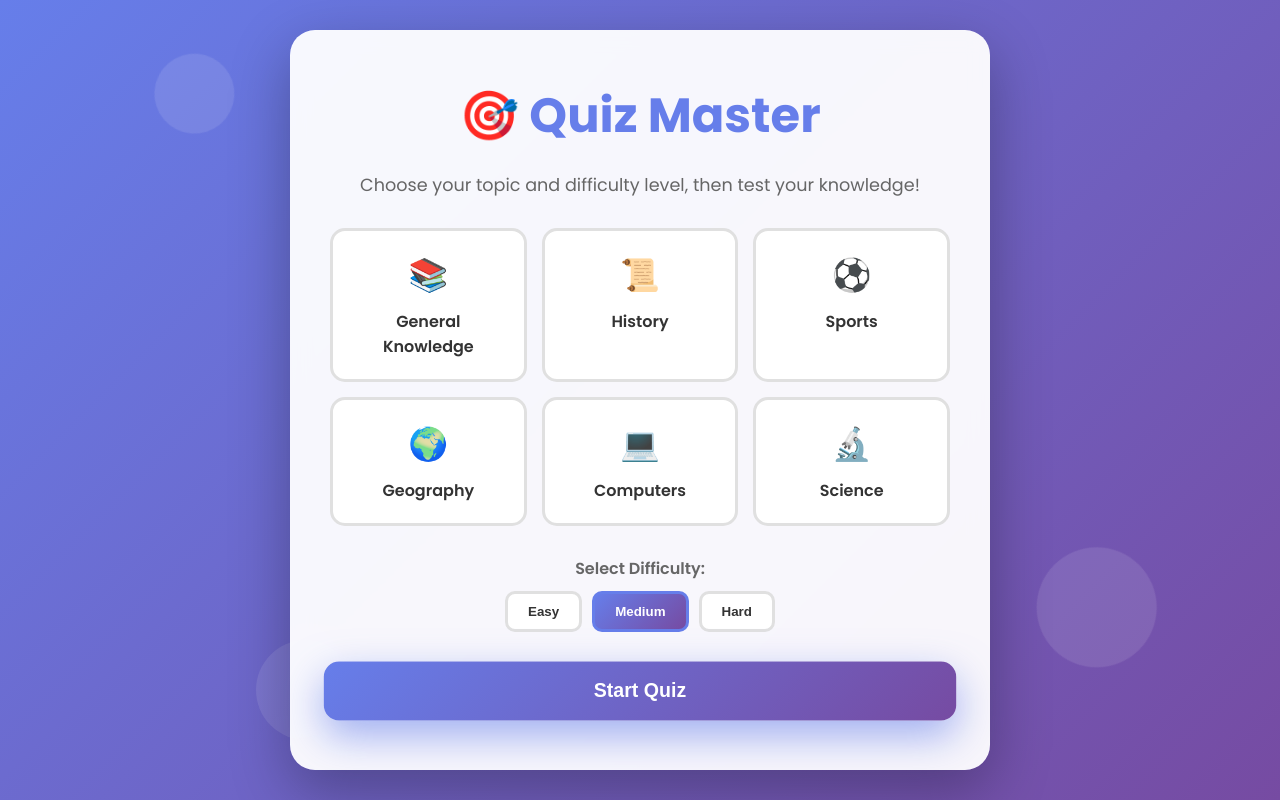
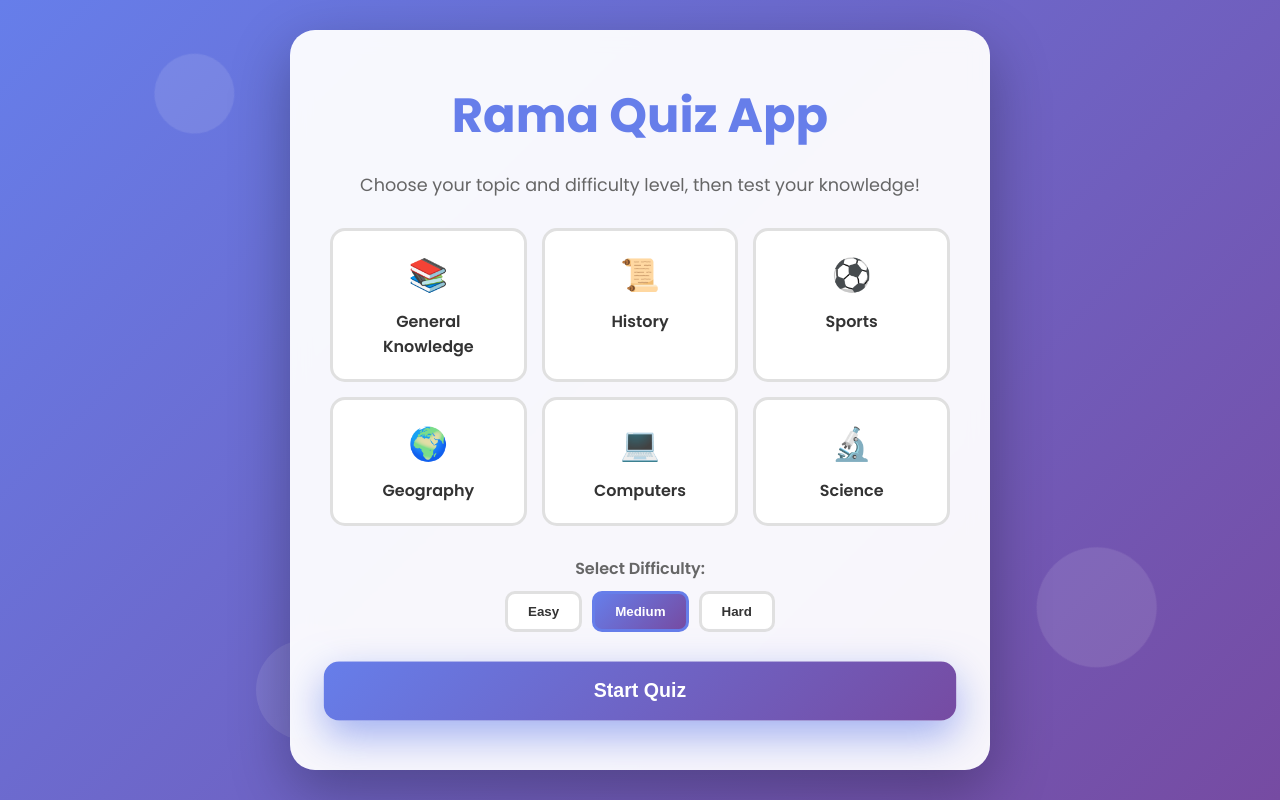
Before and after one commit to RamaScript/Rama-Quiz, a plain HTML site: page index.html in a window 1280 px wide. Drawn offline with Linux system fonts and the light colour scheme.

Commit message:
new name

```diff
--- a/index.html
+++ b/index.html
@@ -3,7 +3,7 @@
 <head>
     <meta charset="UTF-8">
     <meta name="viewport" content="width=device-width, initial-scale=1.0">
-    <title>Quiz Master - Test Your Knowledge</title>
+    <title>Rama Quiz App</title>
     <link href="https://fonts.googleapis.com/css2?family=Poppins:wght@300;400;600;700&display=swap" rel="stylesheet">
    <link rel="stylesheet" href="style.css">
 </head>
@@ -19,7 +19,7 @@
     <div class="container">
         <!-- Home Screen -->
         <div id="home-screen" class="screen active">
-            <h1>🎯 Quiz Master</h1>
+            <h1>Rama Quiz App</h1>
             <p>Choose your topic and difficulty level, then test your knowledge!</p>
 
             <div class="category-grid" id="category-grid">
```
Also changed, not shown: 1 other file.
